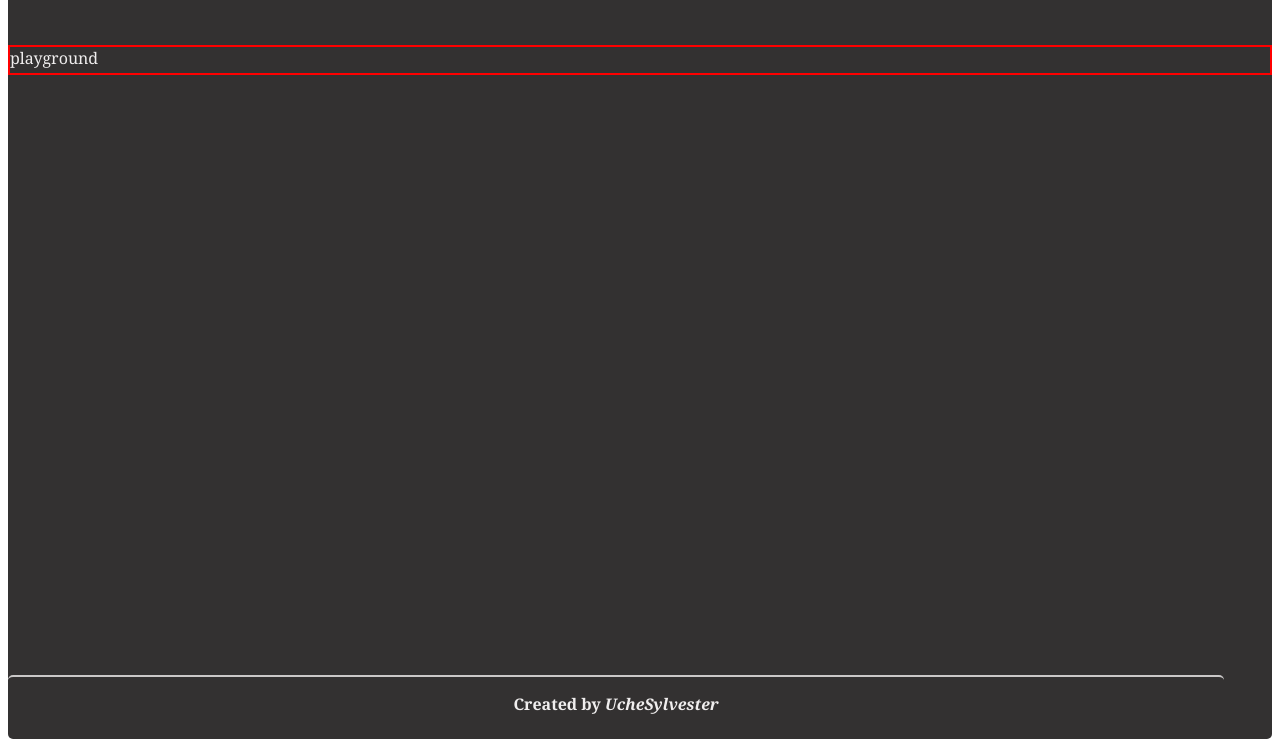
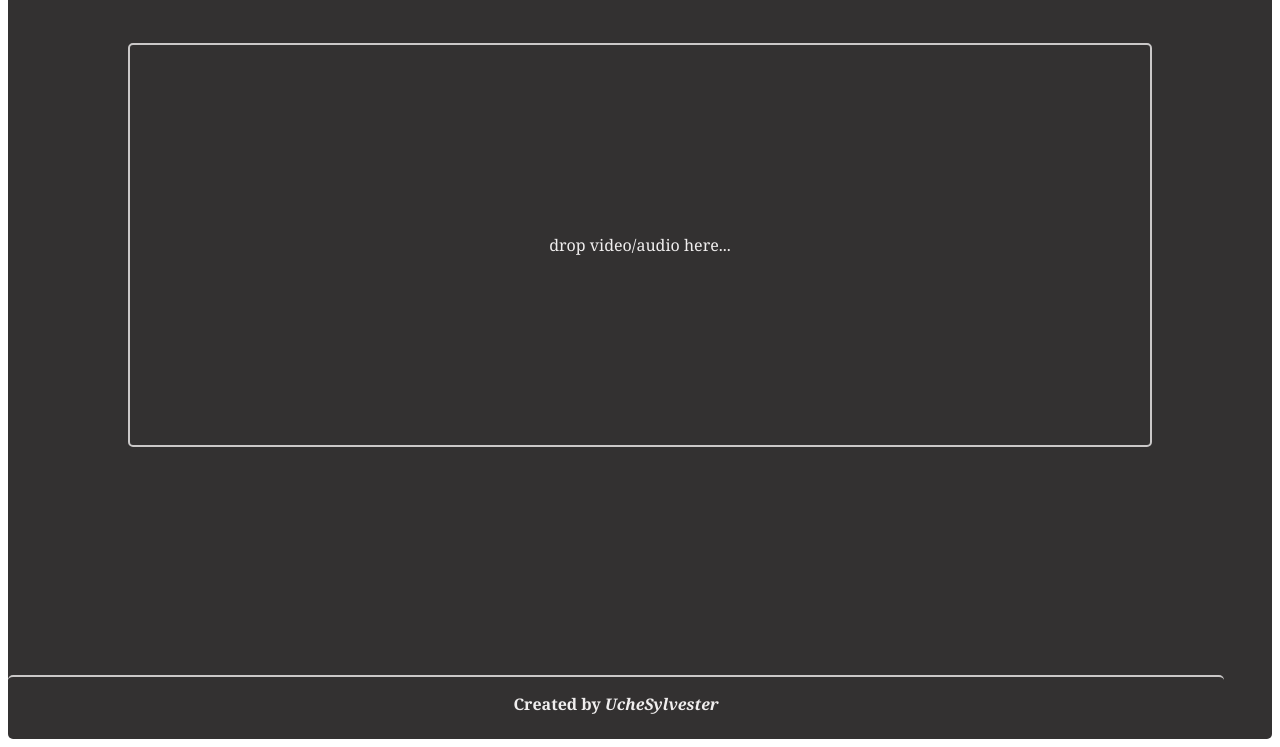
Before and after one commit to UcheSylvester/PlayMe, a plain HTML site: page index.html in a window 1280 px wide. Shown: the part 69-816 px from the top of the page. Drawn offline with Linux system fonts and the light colour scheme.

Commit message:
stlying done!

```diff
--- a/app.css
+++ b/app.css
@@ -38,13 +38,25 @@ main {
     display: flex;
     justify-content: center;
     align-content: center;
+    height: 50vh;
+    width: 80vw;
+    margin: 0 auto;
+    /* border: 2px solid black; */
 }
 
-#playlist, #playground{
-    width: 100%;
-    height: 100%;
-    border: 2px solid red;
+#playground {
+    /* centering contents */
+    display: flex;
+    justify-content: center;
+    align-items: center;
+    border-radius: 5px;
+    border: 2px solid rgb(202, 200, 200);
+    text-align: center;
+    width: inherit;
+    height: inherit;
+    align-self: center;
 }
+
 
 footer {
     position: absolute;
--- a/index.html
+++ b/index.html
@@ -15,7 +15,7 @@
         <h1>Drag N' Play</h1>
         <main>
             <!-- <div id="playlist">playlist</div> -->
-            <div id="playground">playground</div>
+            <div id="playground">drop video/audio here...</div>
         </main>
 
         <footer>
```
